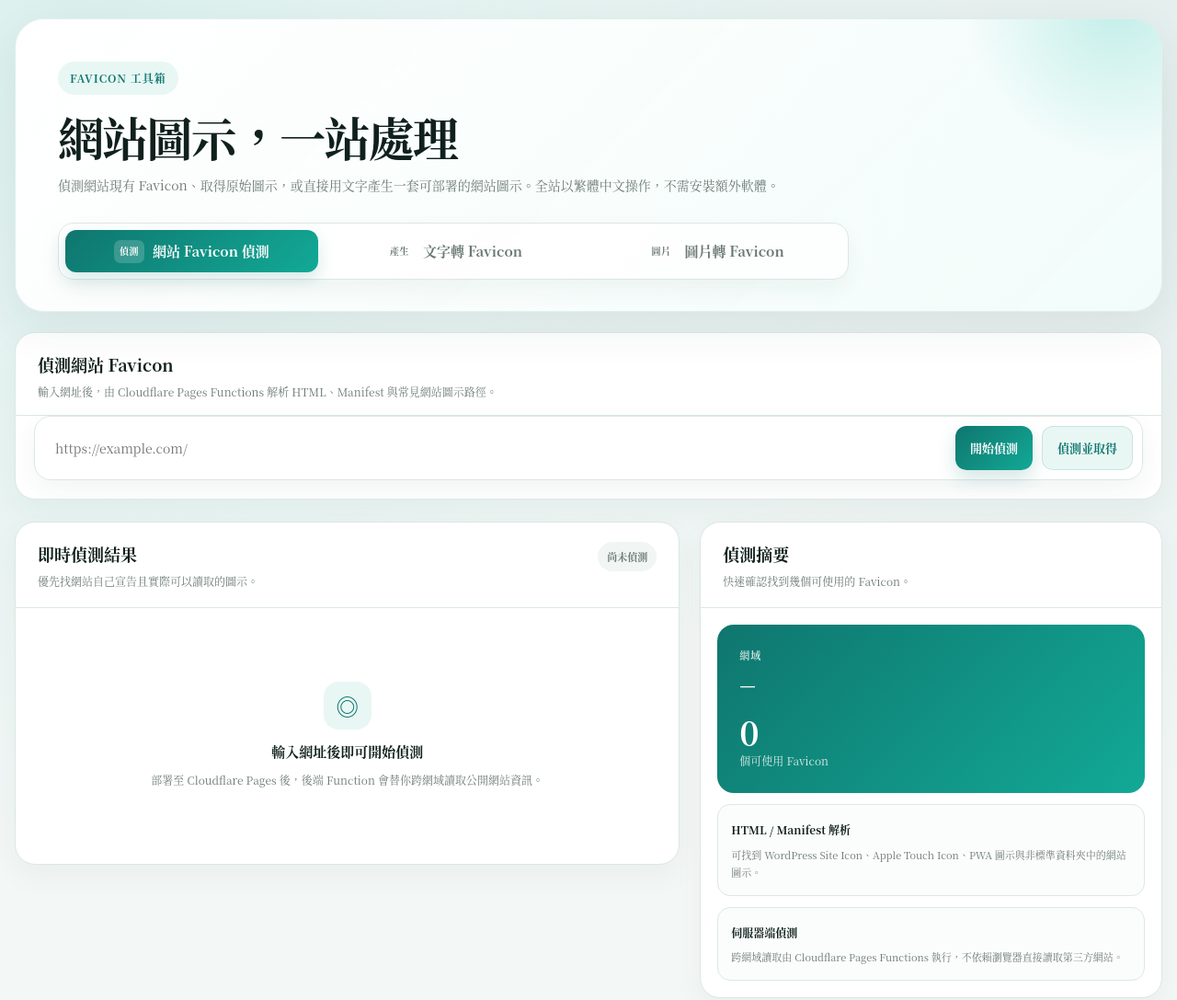
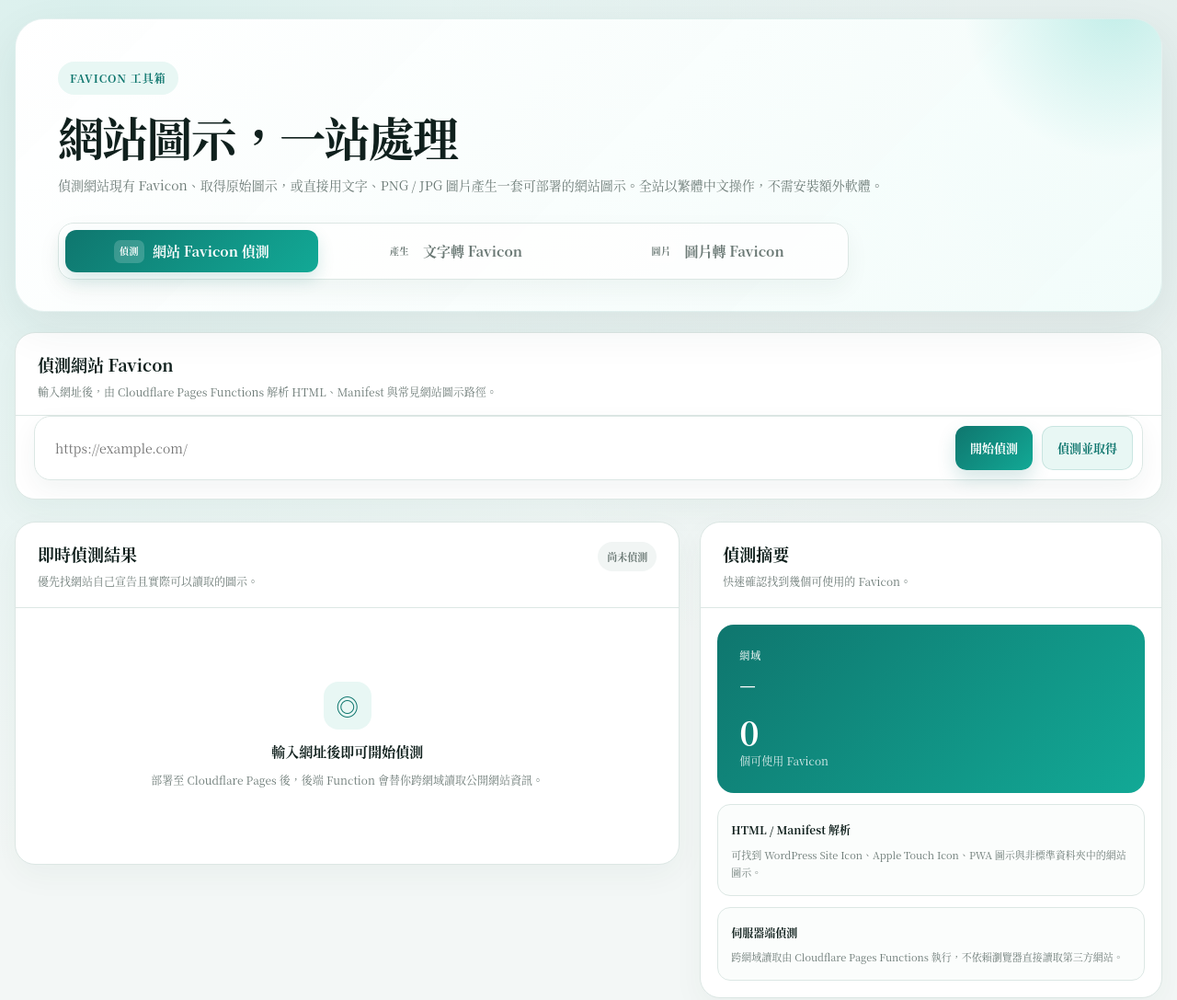
Before and after one commit to jimmy-is-me/favicon, a website: page index.html in a window 1280 px wide. Shown: the top 1087 px of the page at 92% size. Drawn offline with Linux system fonts and the light colour scheme.

Commit message:
Sync root favicon toolbox copy

```diff
--- a/index.html
+++ b/index.html
@@ -4,8 +4,8 @@
   <meta charset="utf-8">
   <meta name="viewport" content="width=device-width, initial-scale=1">
   <meta name="theme-color" content="#0f766e">
-  <meta name="description" content="繁體中文 Favicon 工具箱：偵測網站現有圖示，或用文字快速產生 favicon.ico、PNG 與網站圖示包。">
-  <title>Favicon 工具箱｜偵測、取得與文字產生</title>
+  <meta name="description" content="繁體中文 Favicon 工具箱：偵測網站現有圖示，或將文字、PNG、JPG 圖片轉成 favicon.ico、PNG 與完整網站圖示包。">
+  <title>Favicon 工具箱｜偵測、文字與圖片轉 Favicon</title>
   <link rel="preconnect" href="https://fonts.googleapis.com">
   <link rel="preconnect" href="https://fonts.gstatic.com" crossorigin>
   <link href="https://fonts.googleapis.com/css2?family=Noto+Serif+TC:wght@400;500;600;700;800;900&display=swap" rel="stylesheet">
@@ -21,7 +21,7 @@
       <div class="eyebrow">FAVICON 工具箱</div>
       <h1>網站圖示，一站處理</h1>
       <p class="hero-copy">
-        偵測網站現有 Favicon、取得原始圖示，或直接用文字產生一套可部署的網站圖示。全站以繁體中文操作，不需安裝額外軟體。
+        偵測網站現有 Favicon、取得原始圖示，或直接用文字、PNG / JPG 圖片產生一套可部署的網站圖示。全站以繁體中文操作，不需安裝額外軟體。
       </p>
 
       <div class="tool-switch" role="tablist" aria-label="Favicon 工具切換">
```
